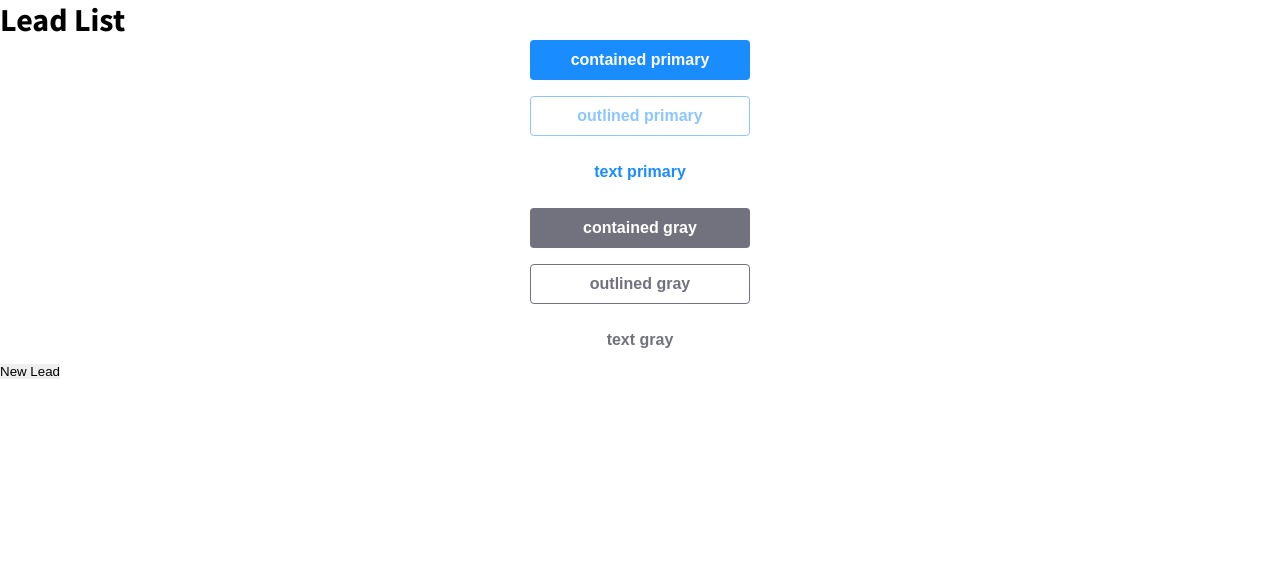
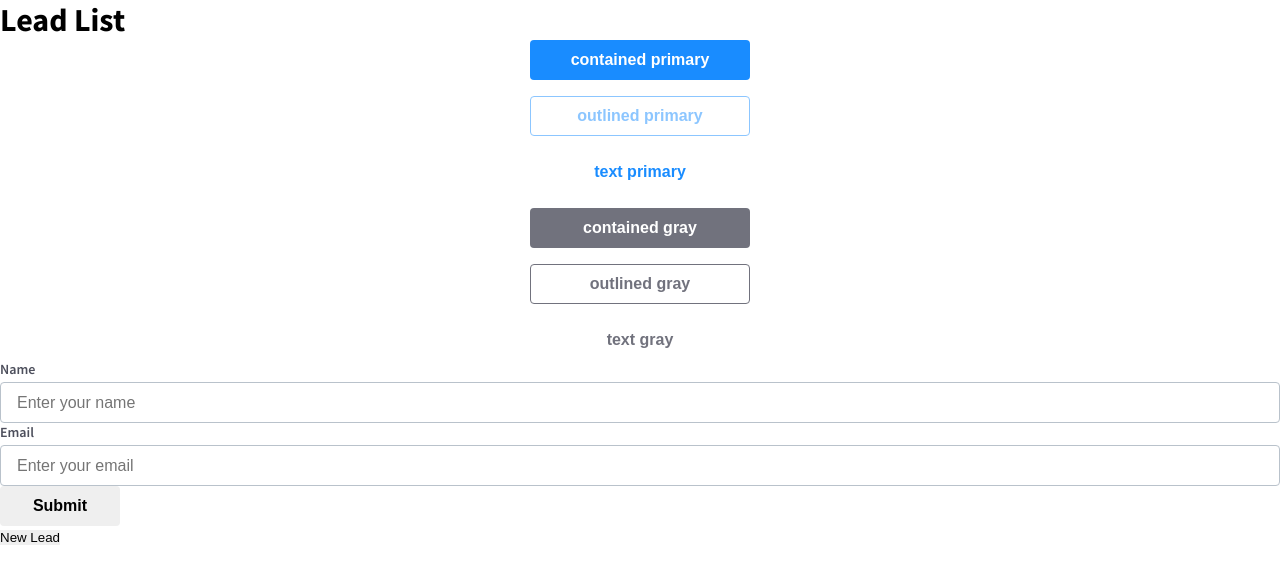
Before and after one commit to Joao-Eduardo-AJ/acerta-challenge, a React (Vite) app: page / in a window 1280 px wide. Shown: the top 584 px of the page. Built offline with nearby package versions, Linux system fonts and the light colour scheme.

Commit message:
feat: adds input component

```diff
--- a/src/App.tsx
+++ b/src/App.tsx
@@ -3,9 +3,7 @@ import './App.css'
 import { router } from './routes'
 
 function App() {
-  return (
-    <RouterProvider router={router} />
-  )
+  return <RouterProvider router={router} />
 }
 
 export default App
--- a/src/components/common/button/index.tsx
+++ b/src/components/common/button/index.tsx
@@ -1,7 +1,6 @@
-import React from 'react'
 import './button.css'
 
-interface IButton extends React.ButtonHTMLAttributes<HTMLButtonElement> {
+interface ButtonProps extends React.ButtonHTMLAttributes<HTMLButtonElement> {
   variant?: 'contained' | 'outlined' | 'text'
   color?: 'primary' | 'gray'
 }
@@ -11,7 +10,7 @@ export const Button = ({
   variant = 'contained',
   className = '',
   ...rest
-}: IButton) => {
+}: ButtonProps) => {
   return (
     <button
       {...rest}
--- /dev/null
+++ b/src/components/common/input/index.tsx
@@ -0,0 +1,29 @@
+import { Field, useField } from 'formik'
+import './input.css'
+
+interface InputProps extends React.InputHTMLAttributes<HTMLInputElement> {
+  label: string
+}
+
+const Input = ({ label, ...props }: InputProps) => {
+  const [field, meta] = useField(props.name)
+
+  return (
+    <div className="input-wrapper">
+      <label htmlFor={props.name} className="input-label">
+        {label}
+      </label>
+      <Field
+        {...field}
+        {...props}
+        id={props.name}
+        className={`input-field ${meta.touched && meta.error ? 'input-error' : ''}`}
+      />
+      {meta.touched && meta.error && (
+        <div className="input-error-message">{meta.error}</div>
+      )}
+    </div>
+  )
+}
+
+export default Input
--- /dev/null
+++ b/src/components/common/input/input.css
@@ -0,0 +1,34 @@
+.input-wrapper {
+    display: flex;
+    flex-direction: column;
+    gap: 4px;
+  }
+
+  .input-label {
+    font-weight: var(--semibold);
+    font-size: var(--text-sm);
+    color: var(--color-gray-dark);
+  }
+
+  .input-field {
+    padding: 10.5px 16px;
+    font-size: var(--text-md);
+    border: 1px solid var(--color-gray-light);
+    border-radius: 4px;
+    background-color: var(--color-white);
+    transition: all 0.3s ease;
+  }
+
+  .input-field:focus {
+    border-color: var(--color-primary);
+    outline: none;
+  }
+
+  .input-error {
+    border-color: red;
+  }
+
+  .input-error-message {
+    color: red;
+    font-size: var(--text-sm);
+  }
--- a/src/pages/LeadListPage.tsx
+++ b/src/pages/LeadListPage.tsx
@@ -1,5 +1,13 @@
 import { useNavigate } from 'react-router'
 import { Button } from '../components/common/button'
+import { Form, Formik } from 'formik'
+import * as yup from 'yup'
+import Input from '../components/common/input'
+
+const validationSchema = yup.object({
+  name: yup.string().required('Name is required'),
+  email: yup.string().email('Invalid email').required('Email is required')
+})
 
 const LeadListPage = () => {
   const navigate = useNavigate()
@@ -33,8 +41,24 @@ const LeadListPage = () => {
           text gray
         </Button>
       </div>
+      <Formik
+        initialValues={{ name: '', email: '' }}
+        validationSchema={validationSchema}
+        onSubmit={values => {
+          console.log(values)
+        }}
+      >
+        {() => (
+          <Form>
+            <Input name="name" label="Name" placeholder="Enter your name" />
+            <Input name="email" label="Email" placeholder="Enter your email" />
+            <button type="submit" className="button">
+              Submit
+            </button>
+          </Form>
+        )}
+      </Formik>
       <button onClick={handleNewLead}>New Lead</button>
-      {/* Here will be the Filters and Leads Table */}
     </div>
   )
 }
```
